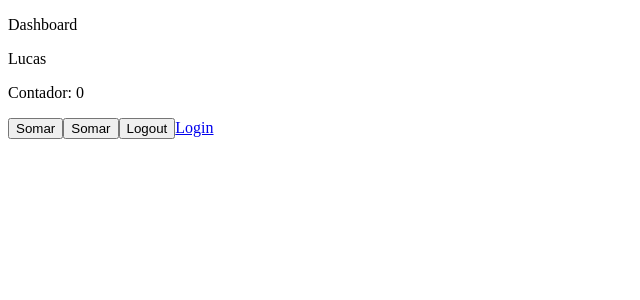
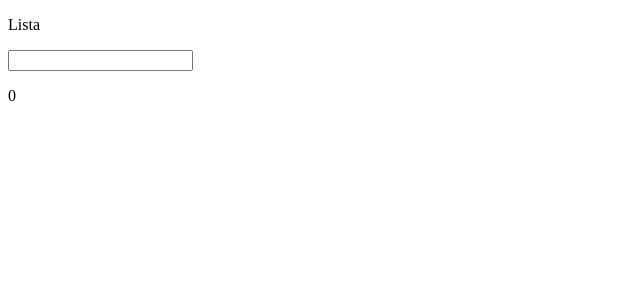
Before and after one commit to guilhermemot/AulasReact, a React (Create React App) app: page /pagina-inicial in a window 1280 px wide. Shown: the top 300 px of the page, without its empty margins (0-640 px from the left). Built offline with nearby package versions, Linux system fonts and the light colour scheme.

Commit message:
Aulas 18, 19, 20, 21.

```diff
--- a/src/app/pages/dashboard/Dashboard.tsx
+++ b/src/app/pages/dashboard/Dashboard.tsx
@@ -1,22 +1,63 @@
-import { useRef } from 'react';
-import { Link } from 'react-router-dom';
-import { useUsuarioLogado } from '../../shared/hooks';
+import { useCallback, useState } from 'react';
+
+interface IlistItem{
+    title: string;
+    isSelected: boolean;
+}
 
 export const Dashboard = () => {
+    const [lista, setLista] = useState<IlistItem[]>([]);
 
-    const couterRef = useRef({ counter: 0});
-    const { nomeDoUsuario, logout} = useUsuarioLogado();
-    //Outra opção ^ = const { nomeDoUsuario} = useContext(UsuarioLogadoContext);
+    const handleInputKeyDown: React.KeyboardEventHandler<HTMLInputElement> = useCallback((e) => {
+        if(e.key === 'Enter'){
+            if (e.currentTarget.value.trim().length === 0) return;
+
+            const value = e.currentTarget.value;
+
+            e.currentTarget.value = '';
+
+            setLista((oldLista) => {
+
+                if(oldLista.some((listItem) => listItem.title === value)) return oldLista;
+
+                return[...oldLista,
+
+                    {
+                        title: value,
+                        isSelected: false,
+                    }
+                ];
+            });
+        }
+
+    }, [lista]);
 
     return (
         <div>
-            <p>Dashboard</p>
-            <p>{nomeDoUsuario}</p>
-            <p>Contador: {couterRef.current.counter}</p>
-            <button onClick={() => couterRef.current.counter++}>Somar</button>
-            <button onClick={() => console.log(couterRef.current.counter++)}>Somar</button>
-            <button onClick={logout}>Logout</button>
-            <Link to="/Entrar">Login</Link>
+            <p>Lista</p>
+            <input
+                onKeyDown={handleInputKeyDown}
+            />
+            <p>{lista.filter((listItem) => listItem.isSelected).length}</p>
+            <ul>
+                {lista.map((listItem) => {
+                    return <li key={listItem.title}>
+                        <input type="checkbox" checked={listItem.isSelected} onChange={() => {
+                            setLista(oldLista =>{
+                                return oldLista.map(oldlistItem => {
+                                    const newIsSelected = oldlistItem.title === listItem.title? !oldlistItem.isSelected: oldlistItem.isSelected;
+                                    return{
+                                        ...oldlistItem,
+                                        isSelected: newIsSelected,
+                                    };
+                                });
+                            });
+                        }}/>
+                        {listItem.title}
+                        </li>;
+                })}
+            </ul>
+
         </div>
     );
 }
--- a/src/app/shared/contexts/UsuarioLogado.tsx
+++ b/src/app/shared/contexts/UsuarioLogado.tsx
@@ -1,4 +1,4 @@
-import React, { createContext, useCallback } from "react";
+import React, { createContext, useCallback, useEffect, useState } from "react";
 
 
 interface IUsuarioLogadoContextData{
@@ -12,6 +12,15 @@
     children: React.ReactNode
 }
 export const UsuarioLogadoProvider: React.FC<IUsuarioLogadoProviderProps> = ({ children }) =>{
+
+    let [nome, setNome] = useState('');
+
+    useEffect(() =>{
+        setTimeout(() =>{
+            setNome('Lucas');
+        }, 1000);
+    });
+
     const handleLogout = useCallback(() =>{
         console.log('Logout executou')
     }, []);
```
Also changed, not shown: 2 other files (tests, documents, lock files or other folders).
